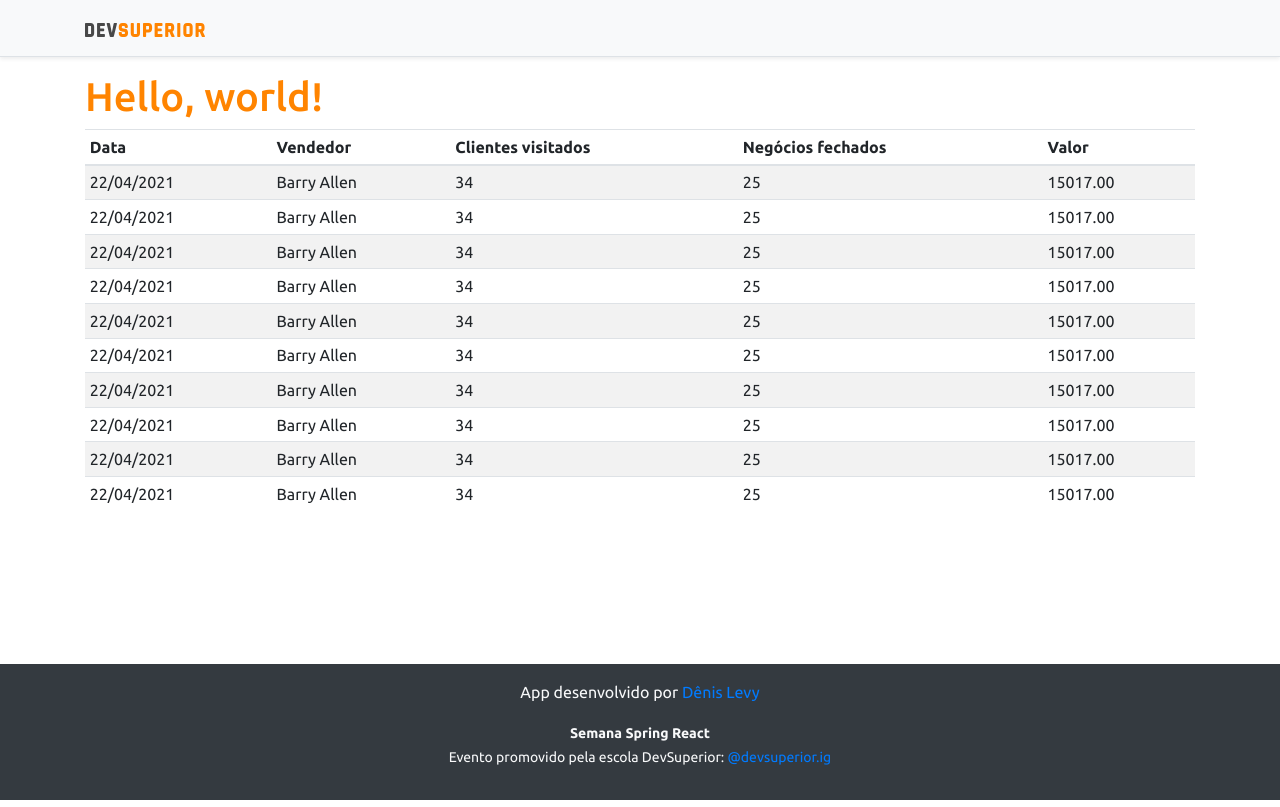
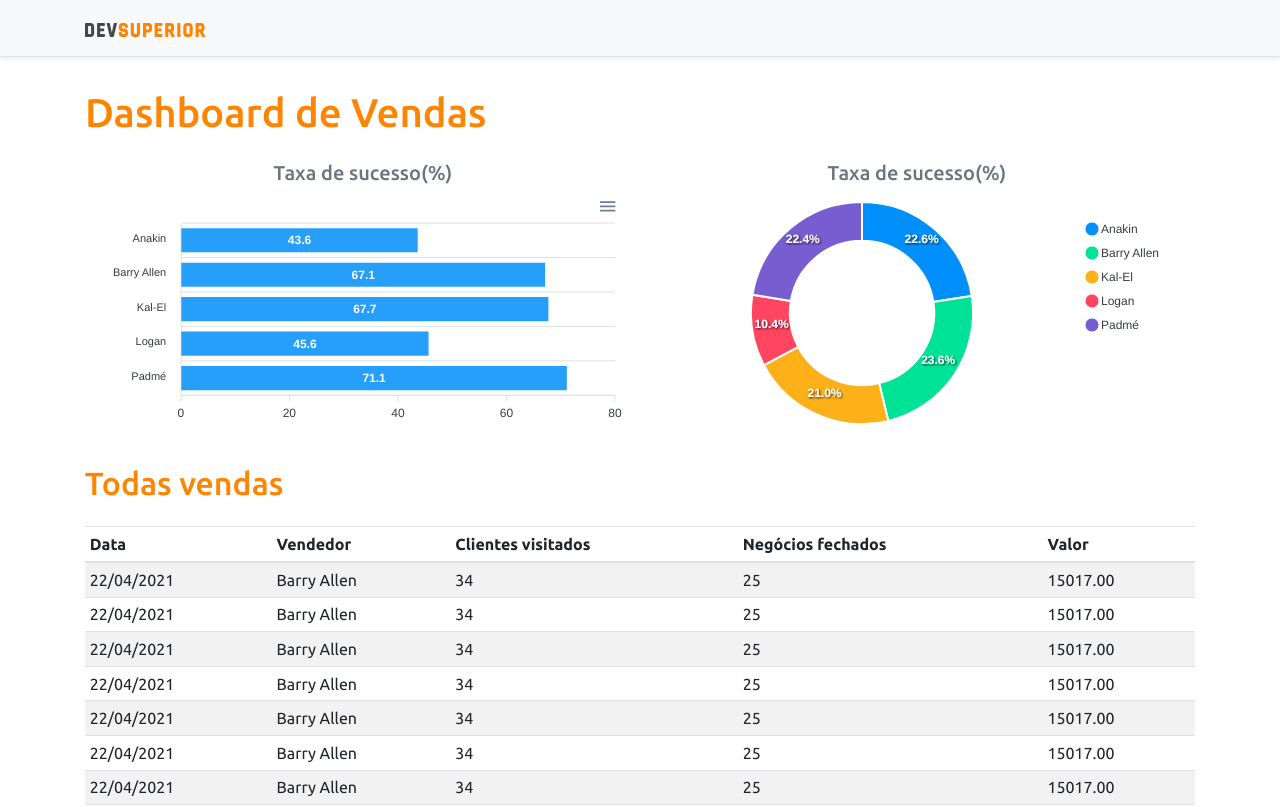
Before and after one commit to DenisLevy76/sds3-project, a React (Create React App) app in the folder frontend/: page / in a window 1280 px wide. Shown: the top 807 px of the page. Built offline with nearby package versions, Linux system fonts and the light colour scheme.

Commit message:
Static charts

```diff
--- a/frontend/package.json
+++ b/frontend/package.json
@@ -12,10 +12,12 @@
     "@types/node": "^12.0.0",
     "@types/react": "^17.0.0",
     "@types/react-dom": "^17.0.0",
+    "apexcharts": "^3.26.1",
     "bootstrap": "^4.6.0",
     "jquery": "1.9.1",
     "popper.js": "^1.16.1",
     "react": "^17.0.2",
+    "react-apexcharts": "^1.3.9",
     "react-dom": "^17.0.2",
     "react-scripts": "4.0.3",
     "typescript": "^4.1.2",
--- a/frontend/src/App.tsx
+++ b/frontend/src/App.tsx
@@ -1,4 +1,6 @@
+import BarChart from "components/BarChart";
 import DataTable from "components/DataTable";
+import DonutChart from "components/DonutChart";
 import Footer from "components/Footer";
 import NavBar from "components/NavBar";
 import React from "react";
@@ -8,7 +10,19 @@
     <>
       <NavBar />
       <div className="container">
-        <h1 className="text-primary">Hello, world!</h1>
+        <h1 className="text-primary py-3">Dashboard de Vendas</h1>
+        <div className="row px-3">
+        <div className="col-sm-6">
+            <h5 className="text-center text-secondary">Taxa de sucesso(%)</h5>
+            <BarChart />
+          </div><div className="col-sm-6">
+            <h5 className="text-center text-secondary">Taxa de sucesso(%)</h5>
+            <DonutChart />
+          </div>
+        </div>
+        <div className="py-3">
+          <h2 className="text-primary">Todas vendas</h2>
+        </div>
         <DataTable />
       </div>
       <Footer />
--- /dev/null
+++ b/frontend/src/components/BarChart/index.tsx
@@ -0,0 +1,31 @@
+import React from 'react';
+import Chart from 'react-apexcharts'
+
+// import { Container } from './styles';
+
+const BarChart: React.FC = () => {
+  const options = {
+    plotOptions: {
+        bar: {
+            horizontal: true,
+        }
+    },
+  };
+
+  const mockData = {
+      labels: {
+          categories: ['Anakin', 'Barry Allen', 'Kal-El', 'Logan', 'Padmé']
+      },
+      series: [
+          {
+              name: "% Sucesso",
+              data: [43.6, 67.1, 67.7, 45.6, 71.1]
+          }
+      ]
+  };
+  return (
+    <Chart options={{ ...options, xaxis: mockData.labels }} series={mockData.series} type="bar" height="240"/>
+  );
+}
+
+export default BarChart;
--- /dev/null
+++ b/frontend/src/components/DonutChart/index.tsx
@@ -0,0 +1,21 @@
+import React from 'react';
+import Chart from 'react-apexcharts'
+// import { Container } from './styles';
+
+const DonutChart: React.FC = () => {
+  const mockData = {
+    series: [477138, 499928, 444867, 220426, 473088],
+    labels: ['Anakin', 'Barry Allen', 'Kal-El', 'Logan', 'Padmé']
+  }
+
+  const options = {
+      legend: {
+          show: true
+      }
+  }
+  return (
+    <Chart options={{ ...options, labels: mockData.labels }} series={mockData.series} type="donut" height="240"/>
+  );
+}
+
+export default DonutChart;
```
Also changed, not shown: 1 other file (tests, documents, lock files or other folders).
